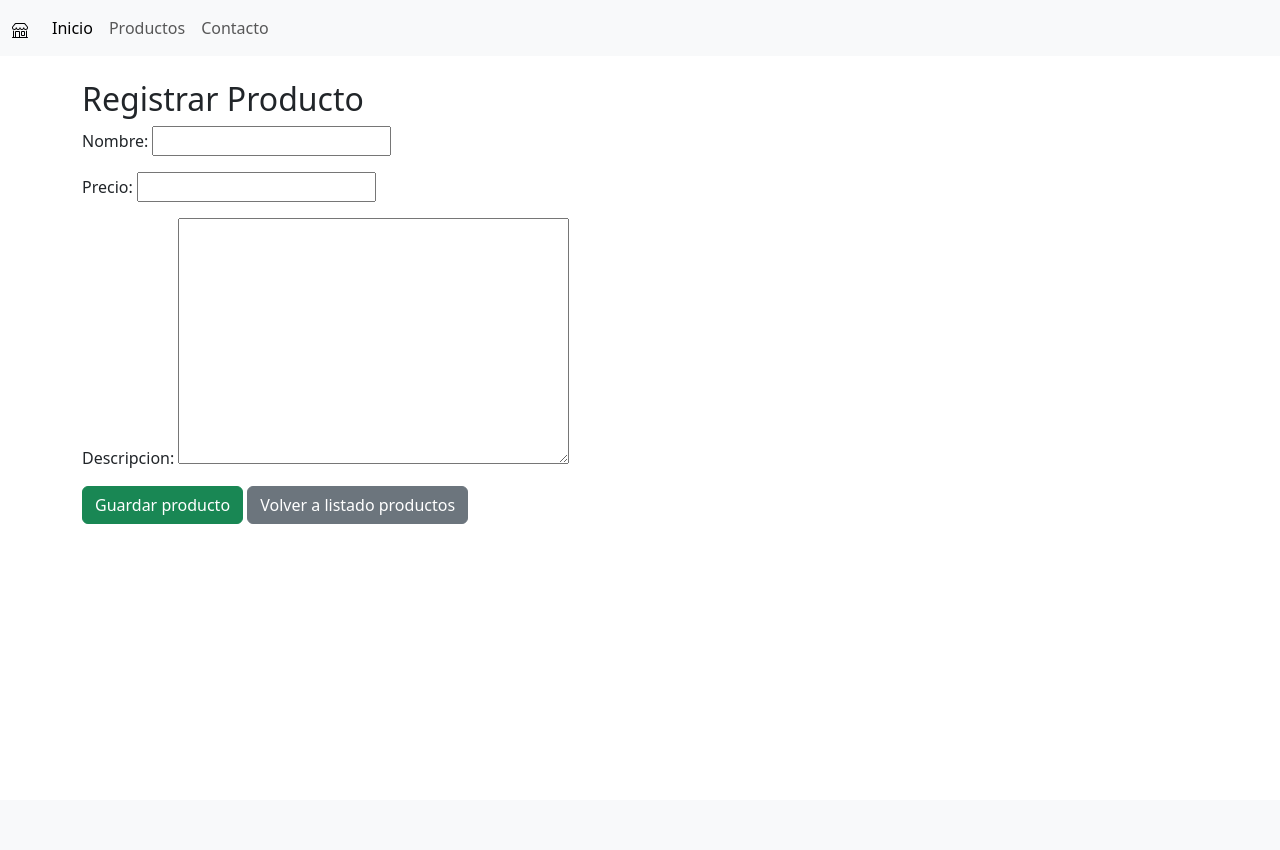
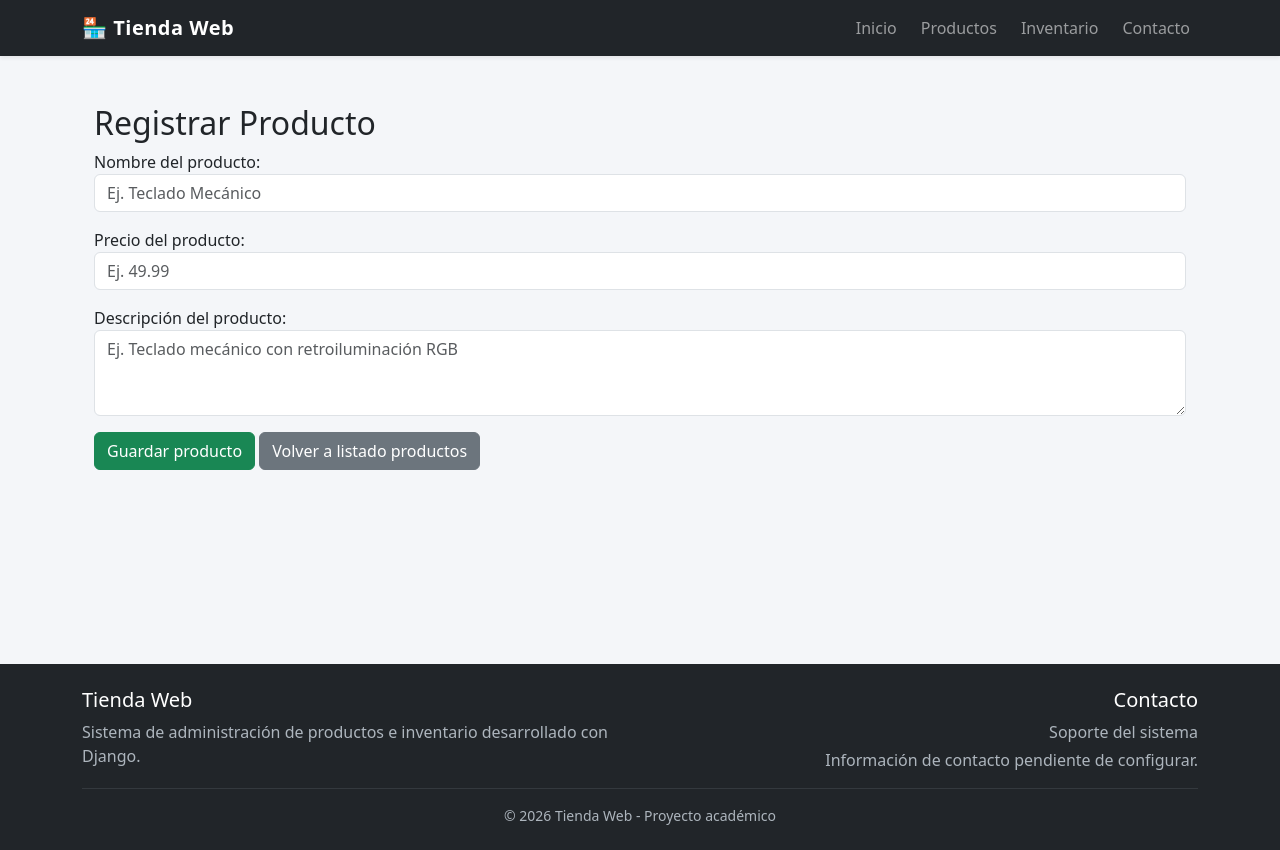
Before and after one commit to IngFranciscoMena/Semana-13-POO-G1-02-2026, a Django app: page /productos/nuevo/ in a window 1280 px wide. Before the commit the page ends 524 px from the top, so only its background shows below. Run offline with Django 5.2, Linux system fonts and the light colour scheme.

Commit message:
Se suben cambios esteticos de la aplicación para los formularios de producto e inventario como también de la página base

```diff
--- a/productos/forms.py
+++ b/productos/forms.py
@@ -12,13 +12,80 @@ class ProductoForm(forms.ModelForm):
             "descripcion"
         ]
 
+        labels = {
+            "nombre": "Nombre del producto",
+            "precio": "Precio del producto",
+            "descripcion": "Descripción del producto"
+        }
+
+        widgets = {
+            "nombre": forms.TextInput(
+                attrs={
+                    "class": "form-control",
+                    "placeholder": "Ej. Teclado Mecánico"
+                }),
+            "precio": forms.NumberInput(
+                attrs={
+                    "class": "form-control",
+                    "placeholder": "Ej. 49.99",
+                    "step": "0.01",
+                    "min": "0"
+                }),
+            "descripcion": forms.Textarea(
+                attrs={
+                    "class": "form-control",
+                    "placeholder": "Ej. Teclado mecánico con retroiluminación RGB",
+                    "rows": 3
+                }),
+        }
+
+
 class InventarioForm(forms.ModelForm):
 
     class Meta:
         model = Inventario
+
         fields = [
             "producto",
             "cantidad",
             "ubicacion",
             "stock_minimo"
         ]
+
+        labels = {
+            "producto": "Seleccionar producto",
+            "cantidad": "Cantidad disponible",
+            "ubicacion": "Ubicación del producto",
+            "stock_minimo": "Stock mínimo"
+        }
+
+        widgets = {
+            "producto": forms.Select(
+                attrs={
+                    "class": "form-select"
+                }
+            ),
+
+            "cantidad": forms.NumberInput(
+                attrs={
+                    "class": "form-control",
+                    "min": "0",
+                    "placeholder": "Ej. 20"
+                }
+            ),
+
+            "ubicacion": forms.TextInput(
+                attrs={
+                    "class": "form-control",
+                    "placeholder": "Ej. Bodega principal"
+                }
+            ),
+
+            "stock_minimo": forms.NumberInput(
+                attrs={
+                    "class": "form-control",
+                    "min": "0",
+                    "placeholder": "Ej. 5"
+                }
+            )
+        }
--- a/productos/templates/productos/base.html
+++ b/productos/templates/productos/base.html
@@ -7,31 +7,175 @@
     <title>Tienda Web</title>
     <link href="https://cdn.jsdelivr.net/npm/bootstrap@5.3.8/dist/css/bootstrap.min.css" rel="stylesheet"
         integrity="sha384-sRIl4kxILFvY47J16cr9ZwB07vP4J8+LH7qKQnuqkuIAvNWLzeN8tE5YBujZqJLB" crossorigin="anonymous">
+
+    <style>
+        body {
+            background-color: #f4f6f9;
+        }
+
+        .navbar-brand {
+            font-weight: 700;
+            letter-spacing: 0.5px;
+        }
+
+        .main-content {
+            min-height: 70vh;
+        }
+
+        .card {
+            border: none;
+            border-radius: 12px;
+        }
+
+        .card-header {
+            border-radius: 12px 12px 0 0 !important;
+        }
+
+        .footer {
+            background-color: #212529;
+            color: #adb5bd;
+        }
+    </style>
 </head>
 
 <body>
-    <nav class="navbar navbar-expand-lg bg-light">
-        <div class="container-fluid">
-            <a class="navbar-brand" href="#"><svg xmlns="http://www.w3.org/2000/svg" width="16" height="16"
-                    fill="currentColor" class="bi bi-shop" viewBox="0 0 16 16">
-                    <path
-                        d="M2.97 1.35A1 1 0 0 1 3.73 1h8.54a1 1 0 0 1 .76.35l2.609 3.044A1.5 1.5 0 0 1 16 5.37v.255a2.375 2.375 0 0 1-4.25 1.458A2.37 2.37 0 0 1 9.875 8 2.37 2.37 0 0 1 8 7.083 2.37 2.37 0 0 1 6.125 8a2.37 2.37 0 0 1-1.875-.917A2.375 2.375 0 0 1 0 5.625V5.37a1.5 1.5 0 0 1 .361-.976zm1.78 4.275a1.375 1.375 0 0 0 2.75 0 .5.5 0 0 1 1 0 1.375 1.375 0 0 0 2.75 0 .5.5 0 0 1 1 0 1.375 1.375 0 1 0 2.75 0V5.37a.5.5 0 0 0-.12-.325L12.27 2H3.73L1.12 5.045A.5.5 0 0 0 1 5.37v.255a1.375 1.375 0 0 0 2.75 0 .5.5 0 0 1 1 0M1.5 8.5A.5.5 0 0 1 2 9v6h1v-5a1 1 0 0 1 1-1h3a1 1 0 0 1 1 1v5h6V9a.5.5 0 0 1 1 0v6h.5a.5.5 0 0 1 0 1H.5a.5.5 0 0 1 0-1H1V9a.5.5 0 0 1 .5-.5M4 15h3v-5H4zm5-5a1 1 0 0 1 1-1h2a1 1 0 0 1 1 1v3a1 1 0 0 1-1 1h-2a1 1 0 0 1-1-1zm3 0h-2v3h2z" />
-                </svg></a>
-            <button class="navbar-toggler" type="button" data-bs-toggle="collapse" data-bs-target="#navbarNavAltMarkup"
-                aria-controls="navbarNavAltMarkup" aria-expanded="false" aria-label="Toggle navigation">
+    <!-- NAVBAR PRINCIPAL -->
+    <nav class="navbar navbar-expand-lg
+                navbar-dark bg-dark shadow-sm">
+
+        <div class="container">
+
+            <a class="navbar-brand"
+               href="{% url 'inicio' %}">
+                🏪 Tienda Web
+            </a>
+
+            <button
+                class="navbar-toggler"
+                type="button"
+                data-bs-toggle="collapse"
+                data-bs-target="#navbarPrincipal"
+                aria-controls="navbarPrincipal"
+                aria-expanded="false"
+                aria-label="Mostrar menú">
+
                 <span class="navbar-toggler-icon"></span>
             </button>
-            <div class="collapse navbar-collapse" id="navbarNavAltMarkup">
-                <div class="navbar-nav">
-                    <a class="nav-link active" aria-current="page" href="{% url 'inicio' %}">Inicio</a>
-                    <a class="nav-link" href="{% url 'productos:lista' %}">Productos</a>
-                    <a class="nav-link" href="#">Contacto</a>
+
+            <div class="collapse navbar-collapse"
+                 id="navbarPrincipal">
+
+                <div class="navbar-nav ms-auto gap-lg-2">
+
+                    <a class="nav-link"
+                       href="{% url 'inicio' %}">
+                        Inicio
+                    </a>
+
+                    <a class="nav-link"
+                       href="{% url 'productos:lista' %}">
+                        Productos
+                    </a>
+
+                    <a class="nav-link"
+                       href="{% url 'productos:inventario_lista' %}">
+                        Inventario
+                    </a>
+
+                    <a class="nav-link"
+                       href="#contacto">
+                        Contacto
+                    </a>
+
                 </div>
             </div>
+
         </div>
     </nav>
-    {% block contenido %}
-    {% endblock %}
+
+     <!-- CONTENIDO DE CADA PÁGINA -->
+    <main class="main-content py-4">
+
+        <div class="container">
+
+            {% if messages %}
+                {% for message in messages %}
+
+                    <div
+                        class="alert alert-{{ message.tags|default:'info' }} alert-dismissible fade show"
+                        role="alert">
+
+                        {{ message }}
+
+                        <button
+                            type="button"
+                            class="btn-close"
+                            data-bs-dismiss="alert"
+                            aria-label="Cerrar">
+                        </button>
+                    </div>
+
+                {% endfor %}
+            {% endif %}
+
+            {% block contenido %}
+            {% endblock %}
+
+        </div>
+
+    </main>
+
+    <!-- SECCIÓN DE CONTACTO -->
+    <footer id="contacto"
+            class="footer py-4 mt-5">
+
+        <div class="container">
+
+            <div class="row g-4">
+
+                <div class="col-md-6">
+
+                    <h5 class="text-white">
+                        Tienda Web
+                    </h5>
+
+                    <p class="mb-0">
+                        Sistema de administración
+                        de productos e inventario
+                        desarrollado con Django.
+                    </p>
+
+                </div>
+
+                <div class="col-md-6 text-md-end">
+
+                    <h5 class="text-white">
+                        Contacto
+                    </h5>
+
+                    <p class="mb-1">
+                        Soporte del sistema
+                    </p>
+
+                    <p class="mb-0">
+                        Información de contacto
+                        pendiente de configurar.
+                    </p>
+
+                </div>
+
+            </div>
+
+            <hr class="border-secondary">
+
+            <p class="text-center mb-0 small">
+                &copy; {% now "Y" %}
+                Tienda Web - Proyecto académico
+            </p>
+
+        </div>
+    </footer>
+
     <script src="https://cdn.jsdelivr.net/npm/bootstrap@5.3.8/dist/js/bootstrap.bundle.min.js"
         integrity="sha384-FKyoEForCGlyvwx9Hj09JcYn3nv7wiPVlz7YYwJrWVcXK/BmnVDxM+D2scQbITxI"
         crossorigin="anonymous"></script>
```
